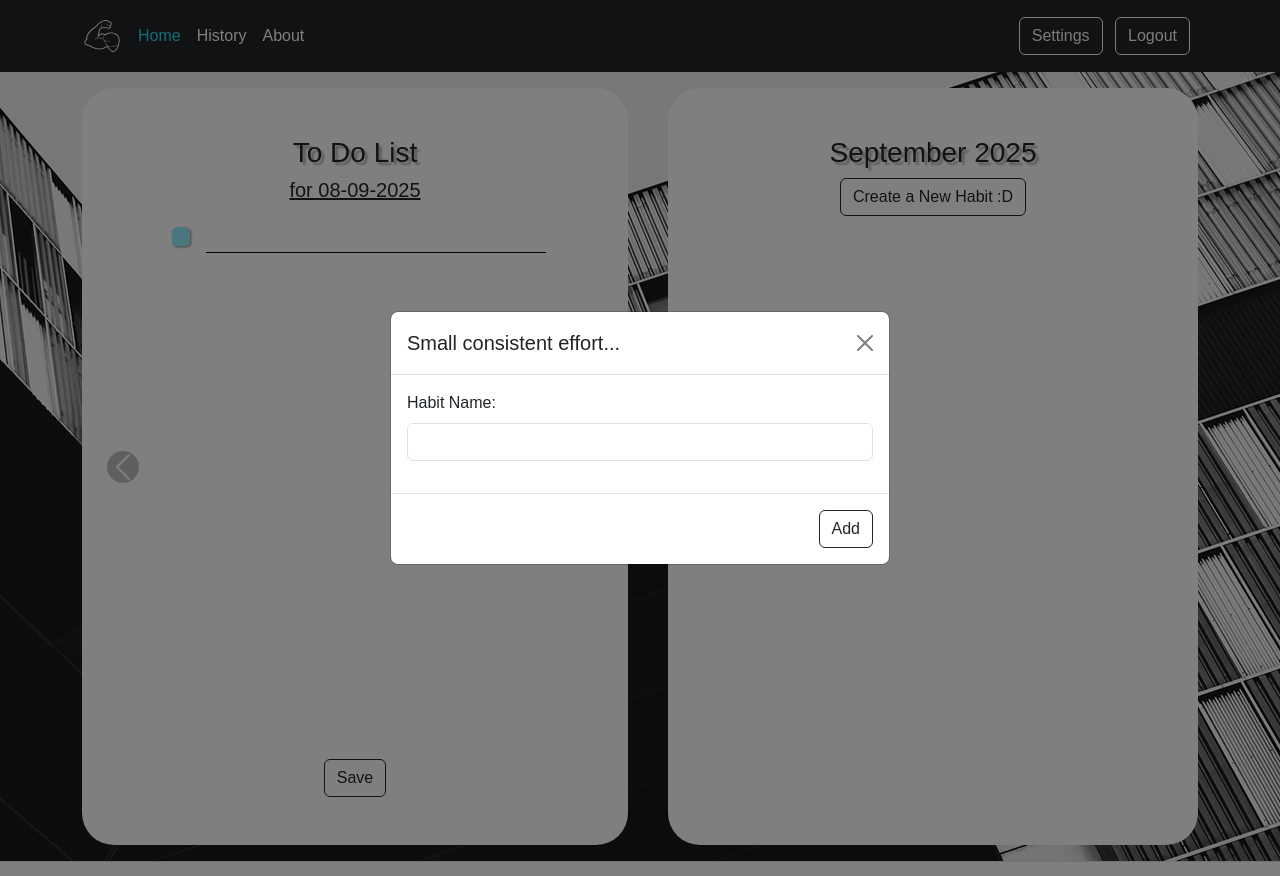
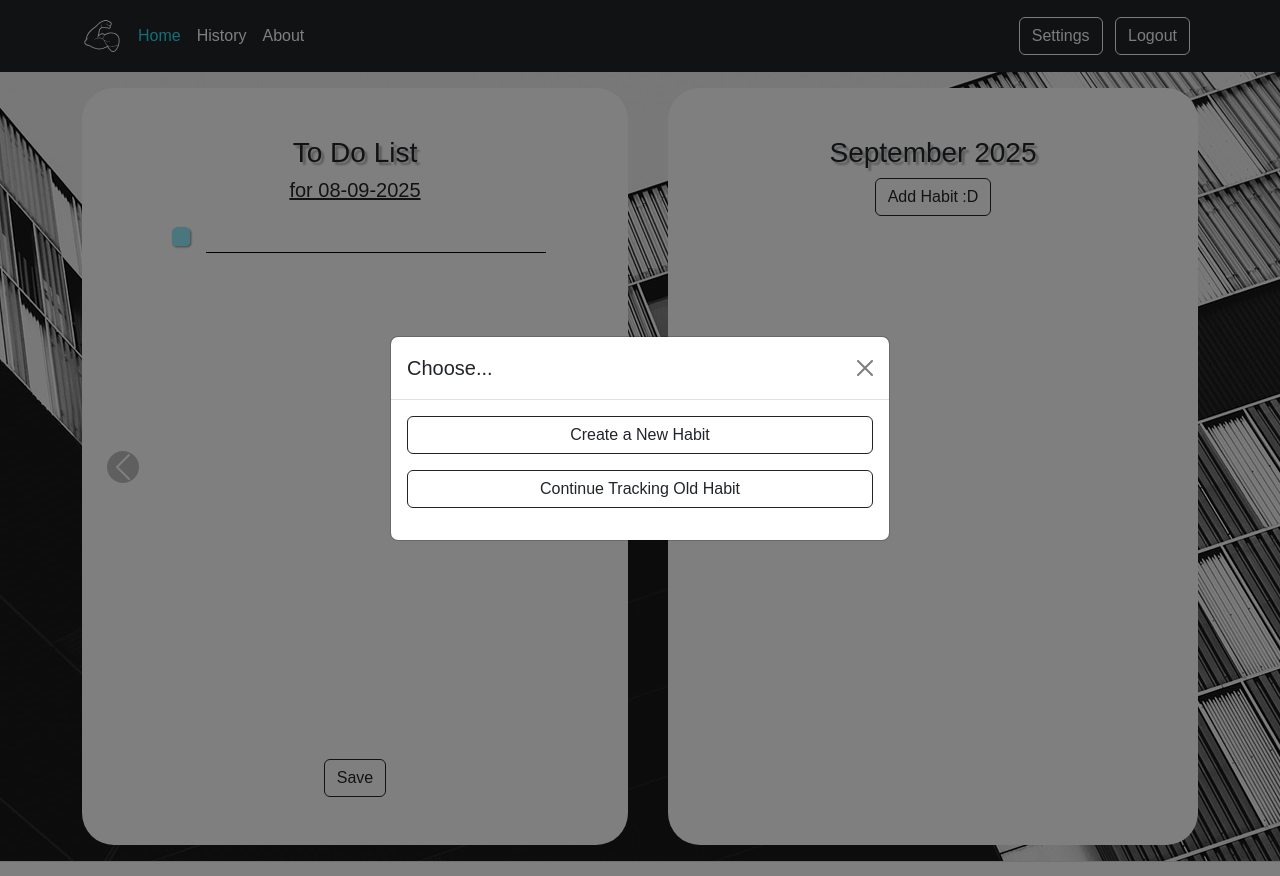
Before and after one commit to sofijasljusar/100-days-20-projects, a Django app: page / in a window 1280 px wide, after a click on "Add Habit :D". Run offline with Django 5.2, Linux system fonts and the light colour scheme; the visitor is signed in with stand-in values (Sample User, id 1); data that the repository does not hold is empty; some web fonts are replaced.

Commit message:
Project 8: Allow user to track previous habits

```diff
--- a/project8/static/project8/css/styles.css
+++ b/project8/static/project8/css/styles.css
@@ -494,13 +494,16 @@ body, html {
 }
 
 .scrollable-container {
-  height: 60vh;
   overflow-y: auto;
   /* Hide scrollbar for IE, Edge */
   -ms-overflow-style: none;
 
   /* Hide scrollbar for Firefox */
   scrollbar-width: none;
+}
+
+.h-60 {
+  height: 60vh;
 }
 
 /* Hide scrollbar for Chrome, Safari */
--- /dev/null
+++ b/project8/templates/partials/add-habit-modal.html
@@ -0,0 +1,19 @@
+<div class="modal fade" id="addHabitModal" tabindex="-1" aria-labelledby="addHabitModalLabel" aria-hidden="true">
+  <div class="modal-dialog modal-dialog-centered">
+    <div class="modal-content">
+
+        <div class="modal-header">
+          <h5 class="modal-title" id="addHabitModalLabel">Choose...</h5>
+          <button type="button" class="btn-close" data-bs-dismiss="modal" aria-label="Close"></button>
+        </div>
+
+        <div class="modal-body">
+          <div class="mb-3 d-flex flex-column align-items-center gap-3">
+            <button class="btn btn-outline-dark w-100" data-bs-toggle="modal" data-bs-target="#addNewHabitModal">Create a New Habit</button>
+            <button class="btn btn-outline-dark w-100" data-bs-toggle="modal" data-bs-target="#addOldHabitsModal">Continue Tracking Old Habit</button>
+          </div>
+        </div>
+
+    </div>
+  </div>
+</div>
--- a/project8/templates/partials/day-readonly.html
+++ b/project8/templates/partials/day-readonly.html
@@ -3,7 +3,7 @@
 {% block detail_content %}
     <h3 class="text-shadow">To Do List</h3>
     <h5 class="text-decoration-underline">for {{ todo_list.date|date:"d-m-Y" }}</h5>
-    <div class="task-list scrollable-container">
+    <div class="task-list scrollable-container h-60">
           {% for item in todo_list.items.all %}
             <div class="d-flex align-items-center justify-content-start mb-3 ms-5 task-row">
                 <svg width="54" height="54" viewBox="0 0 54 54" fill="none" xmlns="http://www.w3.org/2000/svg"
--- a/project8/templates/partials/day-slide.html
+++ b/project8/templates/partials/day-slide.html
@@ -9,7 +9,7 @@
         {% csrf_token %}
         {{ formset.management_form }}
 
-        <div class="task-list scrollable-container">
+        <div class="task-list scrollable-container h-60">
           {% for form in formset %}
             <div class="d-flex align-items-center justify-content-center mb-3 task-row">
                 <svg width="54" height="54" viewBox="0 0 54 54" fill="none" xmlns="http://www.w3.org/2000/svg"
--- a/project8/templates/partials/month-editable.html
+++ b/project8/templates/partials/month-editable.html
@@ -4,7 +4,9 @@
         {% include 'partials/month-habits.html' %}
     </div>
 
-    {% include 'partials/habit-modal.html' %}
+    {% include 'partials/add-habit-modal.html' %}
+    {% include 'partials/new-habit-modal.html' %}
+    {% include 'partials/old-habits-modal.html' %}
 
     <script>
       document.querySelectorAll('.habit-cell').forEach(cell => {
--- a/project8/templates/partials/month-habits.html
+++ b/project8/templates/partials/month-habits.html
@@ -3,12 +3,12 @@
 <div class="mb-4">
 {% if editable %}
     <button class="btn border-dark" data-bs-toggle="modal" data-bs-target="#addHabitModal">
-        Create a New Habit :D
+        Add Habit :D
     </button>
 {% endif %}
 </div>
 
-<div class="row g-3 scrollable-container">
+<div class="row g-3 scrollable-container h-60">
     {% for habit in habits %}
         {% include 'partials/habit-item.html' with habit=habit %}
     {% endfor %}
--- a/project8/templates/partials/habit-modal.html
+++ b/project8/templates/partials/new-habit-modal.html
@@ -1,11 +1,11 @@
-<div class="modal fade" id="addHabitModal" tabindex="-1" aria-labelledby="addHabitModalLabel" aria-hidden="true">
+<div class="modal fade" id="addNewHabitModal" tabindex="-1" aria-labelledby="addNewHabitModalLabel" aria-hidden="true">
   <div class="modal-dialog modal-dialog-centered">
     <div class="modal-content">
 
       <form method="POST" action="{% url 'add-habit' %}">
         {% csrf_token %}
         <div class="modal-header">
-          <h5 class="modal-title" id="addHabitModalLabel">Small consistent effort...</h5>
+          <h5 class="modal-title" id="addNewHabitModalLabel">Small consistent effort...</h5>
           <button type="button" class="btn-close" data-bs-dismiss="modal" aria-label="Close"></button>
         </div>
 
--- /dev/null
+++ b/project8/templates/partials/old-habits-modal.html
@@ -0,0 +1,66 @@
+<div class="modal fade" id="addOldHabitsModal" tabindex="-1" aria-labelledby="addOldHabitsModalLabel" aria-hidden="true">
+  <div class="modal-dialog modal-dialog-centered">
+    <div class="modal-content">
+        <form id="oldHabitsForm" method="post" action="{% url 'track_old_habits' %}">
+            {% csrf_token %}
+            <div class="modal-header">
+              <h5 class="modal-title" id="addOldHabitsModalLabel">Scroll and select...</h5>
+              <button type="button" class="btn-close" data-bs-dismiss="modal" aria-label="Close"></button>
+            </div>
+
+            <div class="modal-body">
+              <div class="scrollable-container d-flex flex-column gap-3" style="height: 100px">
+                <div id="existingHabitsContainer" class="w-100 d-flex flex-column gap-3">
+                  <!-- Habits will be loaded here via AJAX -->
+                </div>
+              </div>
+            </div>
+
+            <div class="modal-footer">
+              <button type="submit" class="btn btn-outline-dark">Save</button>
+            </div>
+        </form>
+    </div>
+  </div>
+</div>
+<script>
+document.getElementById('addHabitModal').addEventListener('show.bs.modal', function () {
+    const container = document.getElementById('existingHabitsContainer');
+    container.innerHTML = '<p>Loading...</p>';
+
+    fetch("{% url 'old_habits' %}")
+        .then(response => response.json())
+        .then(data => {
+            container.innerHTML = '';
+            if (data.habits.length === 0) {
+                container.innerHTML = '<p class="text-muted">All your habits have been tracked this month!</p>';
+            } else {
+                data.habits.forEach(habit => {
+                    const btn = document.createElement('button');
+                    btn.type = 'button';
+                    btn.className = 'btn btn-outline-dark w-100';
+                    btn.textContent = habit.name;
+
+                    // Hidden input (added when selected)
+                    let input = null;
+                    btn.addEventListener('click', () => {
+                        btn.classList.toggle('btn-outline-dark');
+                        btn.classList.toggle('btn-dark');
+
+                        if (!input) {
+                            input = document.createElement('input');
+                            input.type = 'hidden';
+                            input.name = 'habits';
+                            input.value = habit.id;
+                            document.getElementById('oldHabitsForm').appendChild(input);
+                        } else {
+                            input.remove();
+                            input = null;
+                        }
+                    });
+                    container.appendChild(btn);
+                });
+            }
+        });
+});
+</script>
--- a/project8/to_do_list/urls.py
+++ b/project8/to_do_list/urls.py
@@ -11,7 +11,9 @@ from .views import (HomeView,
                     HabitMonthHistoryView,
                     HabitMonthHistoryDetailView,
                     SettingsView,
-                    UpdateThemeColorView)
+                    UpdateThemeColorView,
+                    OldHabitsModalView,
+                    TrackOldHabitsView)
 from django.contrib.auth.views import LogoutView
 
 
@@ -31,5 +33,7 @@ urlpatterns = [
     path('habit-history/<slug:month>', HabitMonthHistoryDetailView.as_view(), name="habit-history-detail"),
     path('settings/', SettingsView.as_view(), name='settings'),
     path('update-theme-color/', UpdateThemeColorView.as_view(), name="update_theme_color"),
+    path('old-habits/', OldHabitsModalView.as_view(), name='old_habits'),
+    path('track-old-habits/', TrackOldHabitsView.as_view(), name='track_old_habits'),
 
 ]
--- a/project8/to_do_list/views.py
+++ b/project8/to_do_list/views.py
@@ -316,3 +316,37 @@ class UpdateThemeColorView(LoginRequiredMixin, View):
             pass
 
         return JsonResponse({"status": "error"}, status=400)
+
+
+class OldHabitsModalView(View):
+    def get(self, request):
+        today = date.today()
+        user_habits = Habit.objects.filter(user=request.user)
+        tracked_this_month = HabitTrackingMonth.objects.filter(
+            habit__user=request.user,
+            year=today.year,
+            month=today.month
+        ).values_list('habit_id', flat=True)
+        habits_to_track = user_habits.exclude(id__in=tracked_this_month)
+
+        data = [{"id": habit.id, "name": habit.name} for habit in habits_to_track]
+        return JsonResponse({"habits": data})
+
+
+class TrackOldHabitsView(View):
+    def post(self, request):
+        today = date.today()
+        habit_ids = request.POST.getlist("habits")
+
+        for habit_id in habit_ids:
+            try:
+                habit = Habit.objects.get(id=habit_id, user=request.user)
+                HabitTrackingMonth.objects.get_or_create(
+                    habit=habit,
+                    year=today.year,
+                    month=today.month
+                )
+            except Habit.DoesNotExist:
+                continue
+
+        return redirect("home")
```
